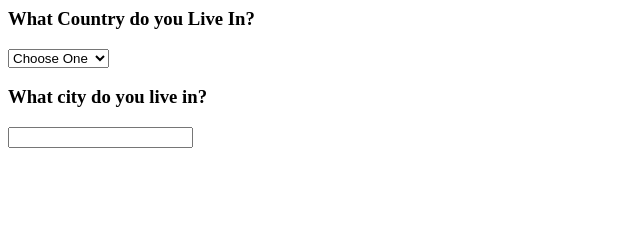
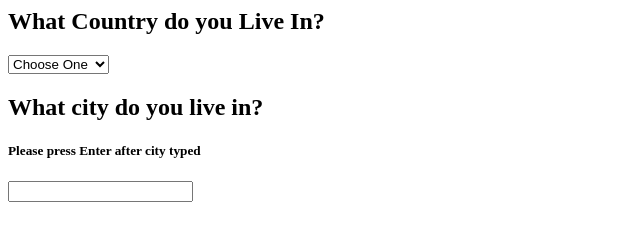
Before and after one commit to irtyamine/RxJS-Operators, a website built with webpack: page combineLatest/index.html in a window 1280 px wide. Shown: the whole page, without its empty margins (0-640 px from the left). Built offline with nearby package versions, Linux system fonts and the light colour scheme.

Commit message:
Comments added into files

```diff
--- a/combineLatest/index.html
+++ b/combineLatest/index.html
@@ -1,5 +1,5 @@
 <body>
-    <h3>What Country do you Live In?</h3>
+    <h2>What Country do you Live In?</h2>
     <select id="country" class="form-control">
         <option value="">Choose One</option>
         <option value="India">India</option>
@@ -7,9 +7,8 @@
         <option value="New Zealand">New Zealand</option>
     </select>
 
-    <h3>
-       What city do you live in?
-    </h3>
+    <h2>What city do you live in?</h2>
+    <h5>Please press Enter after city typed</h5>
     <input type="text" id="city">
     <script src="bundle.js"></script>
 </body>
--- a/combineLatest/index.js
+++ b/combineLatest/index.js
@@ -21,3 +21,9 @@ Rx.Observable.combineLatest(
     cityObservable
 )
 .subscribe(a=>console.log(a));
+
+
+// --------OutPut: It is an Array output--------------------
+// ["India", "Mumbai"]
+// ["India", "New Delhi"]
+// ["Canada", "New Delhi"]
```
